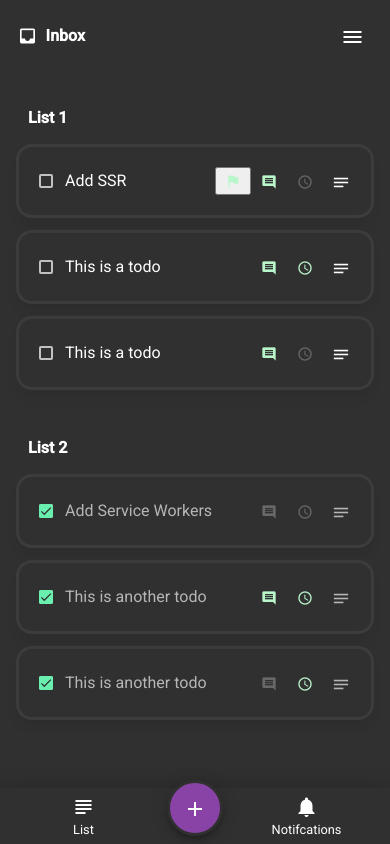
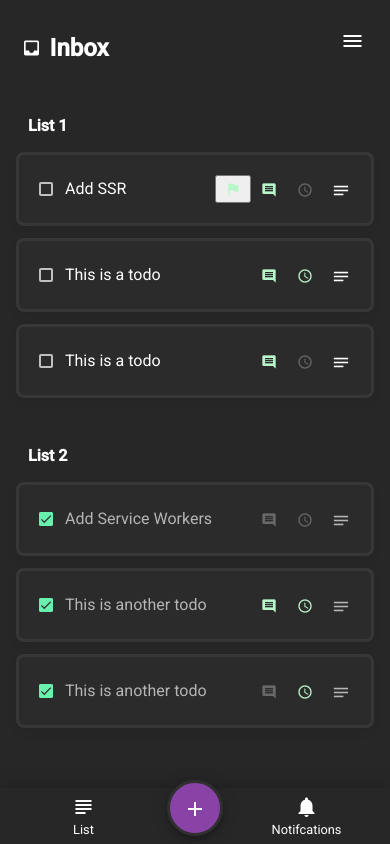
Before and after one commit to wintersteve/todo, an Angular app: page / in a window 390 px wide. Built offline with nearby package versions, Linux system fonts and the light colour scheme.

Commit message:
improve mobile design

```diff
--- a/src/app/app.component.scss
+++ b/src/app/app.component.scss
@@ -45,5 +45,6 @@
 	}
 	.main {
 		width: 100%;
+		background: #272727;
 	}
 }
--- a/src/app/bottom-menu/bottom-menu.component.scss
+++ b/src/app/bottom-menu/bottom-menu.component.scss
@@ -8,7 +8,7 @@
 	justify-content: space-evenly;
 	align-items: center;
 	width: 100%;
-	background: #303030;
+	background: #272727;
 	box-shadow: 0 0 20px rgba(0, 0, 0, 0.2);
 }
 
--- a/src/app/header/header.component.scss
+++ b/src/app/header/header.component.scss
@@ -35,7 +35,9 @@
 	}
 
 	.title {
-		font-size: 1rem;
+		font-size: 1.5rem;
+		margin-top: 1rem;
+		margin-left: 0.25rem;
 	}
 
 	.mobile-menu {
--- a/src/app/todos/todo/todo.component.scss
+++ b/src/app/todos/todo/todo.component.scss
@@ -61,9 +61,10 @@
 		height: auto !important;
 		user-select: none;
 		margin: 0.75rem 1rem;
-		border-radius: 1rem;
+		background-color: #2b2b2b;
+		border-radius: 0.5rem;
 		border: 3px solid rgba(255, 255, 255, 0.06);
-		box-shadow: 0 10px 10px rgba(0, 0, 0, 0.05);
+		box-shadow: 0 5px 10px rgba(0, 0, 0, 0.05);
 		box-sizing: border-box;
 		overflow: hidden;
 	}
```
